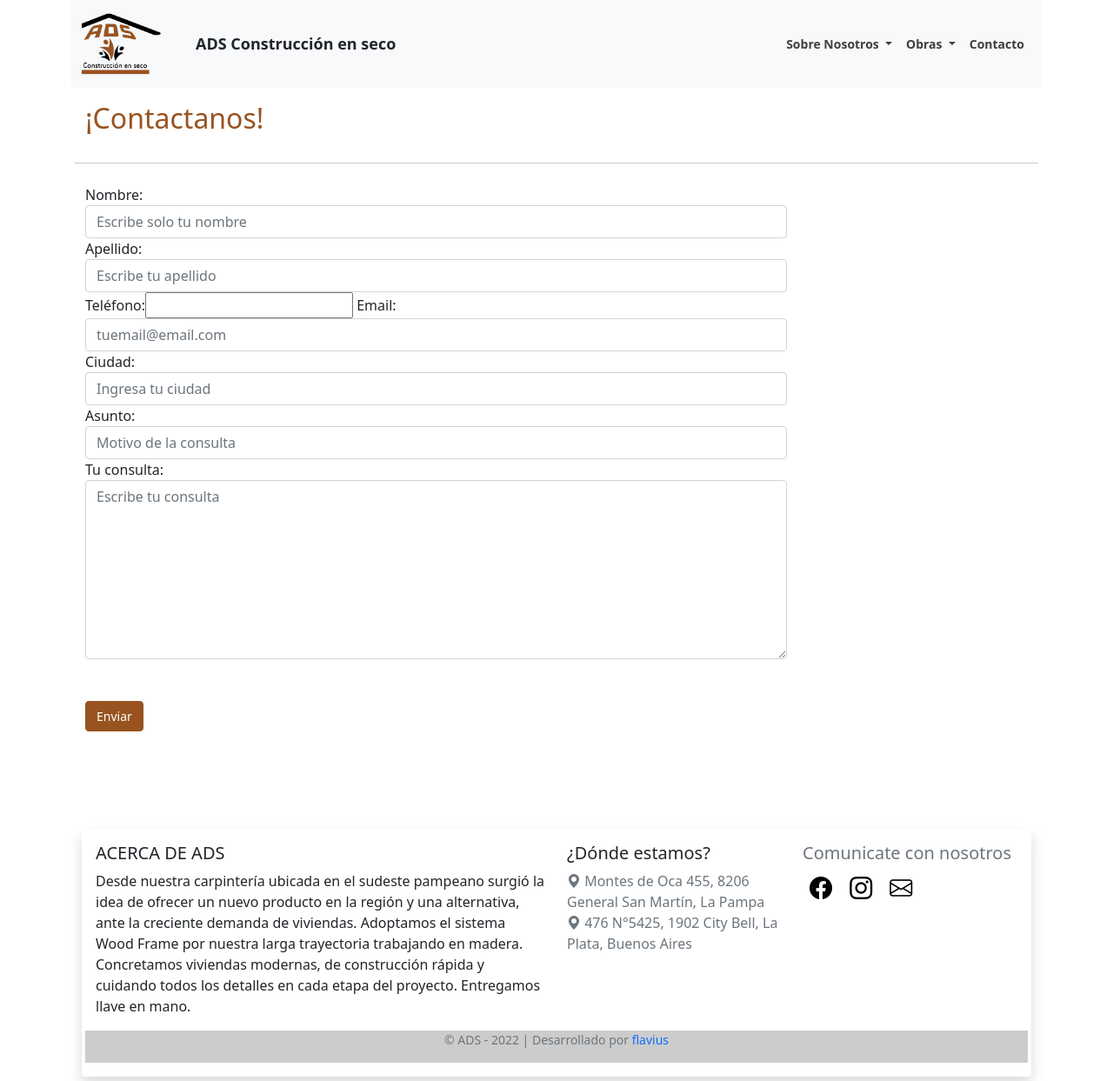
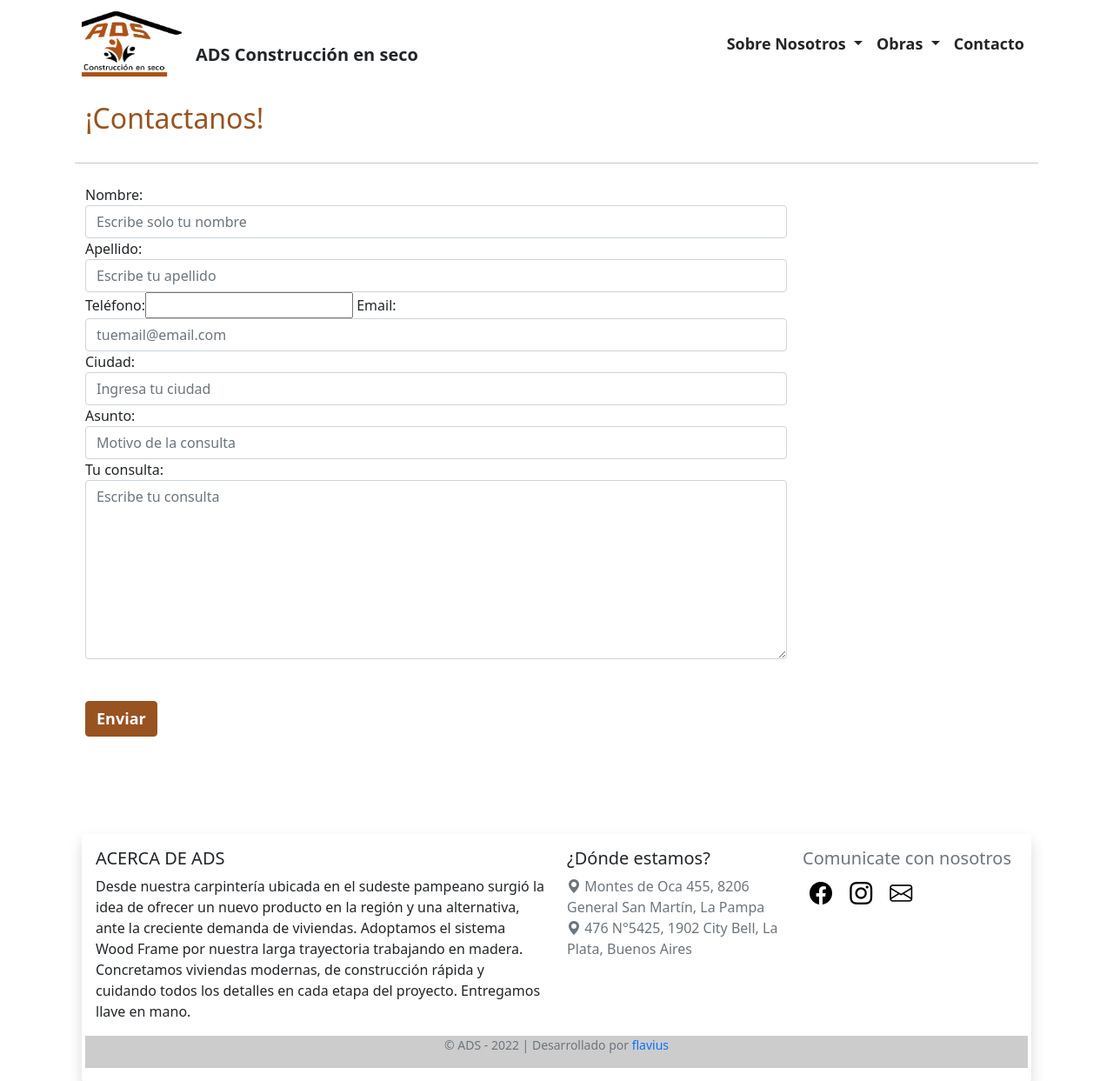
Before and after one commit to flavius87/Website-ADS, a Django app: page /contacto/ in a window 1280 px wide. Shown: the top 1243 px of the page at 87% size. Run offline with Django 3.2, Linux system fonts and the light colour scheme; data comes from the database, SQL or seed files in the repository; both versions use the stored data as it was after the commit; some libraries are stand-ins or nearby versions.

Commit message:
ad changes

```diff
--- a/adsApp/static/css/main.css
+++ b/adsApp/static/css/main.css
@@ -13,17 +13,13 @@ a:link, a:visited, a:active {
 
 /*===================MENU==========================*/
 
-img, svg {
-    margin-right: 10;
-}
-
  #menu a, button{
      font-size: 18px !important;
-     font-weight: 600;
+     font-weight: 600 !important;
  }
 
  #menu a{
-     color:#3f3f3f;
+     color:#252525;
 
  }
 
@@ -241,13 +267,15 @@ img, svg {
     }
 
     #menu a, button{
-        font-size: 14px !important;
+        font-size: 18px !important;
         font-weight: 600;
     }
 
     #ads{
-        font-size: 18px !important;
-        font-weight: 600;
+        font-size: 20px !important;
+        font-weight: 600 !important;
+        margin-top: 10px;
+        margin-bottom: -15px;
     }
 
     #nav-sticky {
--- a/adsApp/templates/index.html
+++ b/adsApp/templates/index.html
@@ -15,9 +15,9 @@
   </div>
   <div class="carousel-inner">
     {% for object in slider %}
-    <div class="carousel-item {% if forloop.counter0 == 0 %} active {% endif %}" data-bs-inter="5000">
-      <img src="{{object.image.url|default_if_none:'#'}}" class="d-block w-100" alt="sliderImg">
-    </div>
+    <picture class="carousel-item {% if forloop.counter0 == 0 %} active {% endif %}" data-bs-inter="5000">
+      <img src="{{object.image.url|default_if_none:'#'}}" class="d-block w-100" alt="construccion-en-seco-casas">
+    </picture>
     {% endfor %}
     <button class="carousel-control-prev" type="button" data-bs-target="#carouselExampleIndicators"
       data-bs-slide="prev">
--- a/adsApp/templates/layout.html
+++ b/adsApp/templates/layout.html
@@ -40,22 +40,22 @@
 
 <body>
   <div class="container">
-    <nav class="navbar navbar-expand-lg navbar-light bg-light">
-      <div class="container" id="menu">
+    <nav class="navbar navbar-expand-lg navbar-light"  style="background-color: #fff;">
+      <div class="container-fluid" id="menu">
         <a class="navbar-brand" href="{% url 'index' %}">
-          <span class="text-dark fs-4 fw-bold mr-auto d-block">
+          <span class="text-dark fs-4 fw-bold d-block">
             <img src="{% static 'images/logo-ads-alta.png' %}" alt="logo-ads" width="115" height="75">
           </span>
         </a>
         <button class="navbar-toggler" type="button" data-bs-toggle="collapse" data-bs-target="#navbarNavDropdown"
-          aria-controls="navbarNavDropdown" aria-expanded="false" aria-label="Toggle navigation">
+        aria-controls="navbarNavDropdown" aria-expanded="false" aria-label="Toggle navigation">
           <span class="navbar-toggler-icon"></span>
         </button>
         <div class="collapse navbar-collapse" id="navbarNavDropdown">
           <a class="navbar-brand" href="{% url 'index' %}">
-            <span class="text-dark fs-4 fw-bold mr-auto d-block" id="ads">
+            <h1 class="text-dark fw-bold" id="ads">
               ADS Construcción en seco
-            </span>
+            </h1>
           </a>
           <ul class="navbar-nav ms-auto">
             <li class="nav-item dropdown">
```
Also changed, not shown: other parts of adsApp/static/css/main.css (+37 -5 lines), other parts of adsApp/templates/layout.html (+27 -5 lines), adsApp/migrations/0001_initial.py, adsApp/static/images/estudio-gea-city-bell-la-plata.jpg (added), adsApp/static/images/estudio-gea-city-bell-la-plata.webp (added), adsApp/static/images/foto3.jpg (deleted), adsApp/static/images/logo-ads-alta.png, db.sqlite3, media/images/casa-campo.jpeg (deleted), media/images/entrega-cascos_2.jpg (deleted), media/images/entrega-cascos_IxcdFfW.jpg (deleted), media/images/frente.jpg (deleted), pages/migrations/0001_initial.py.
